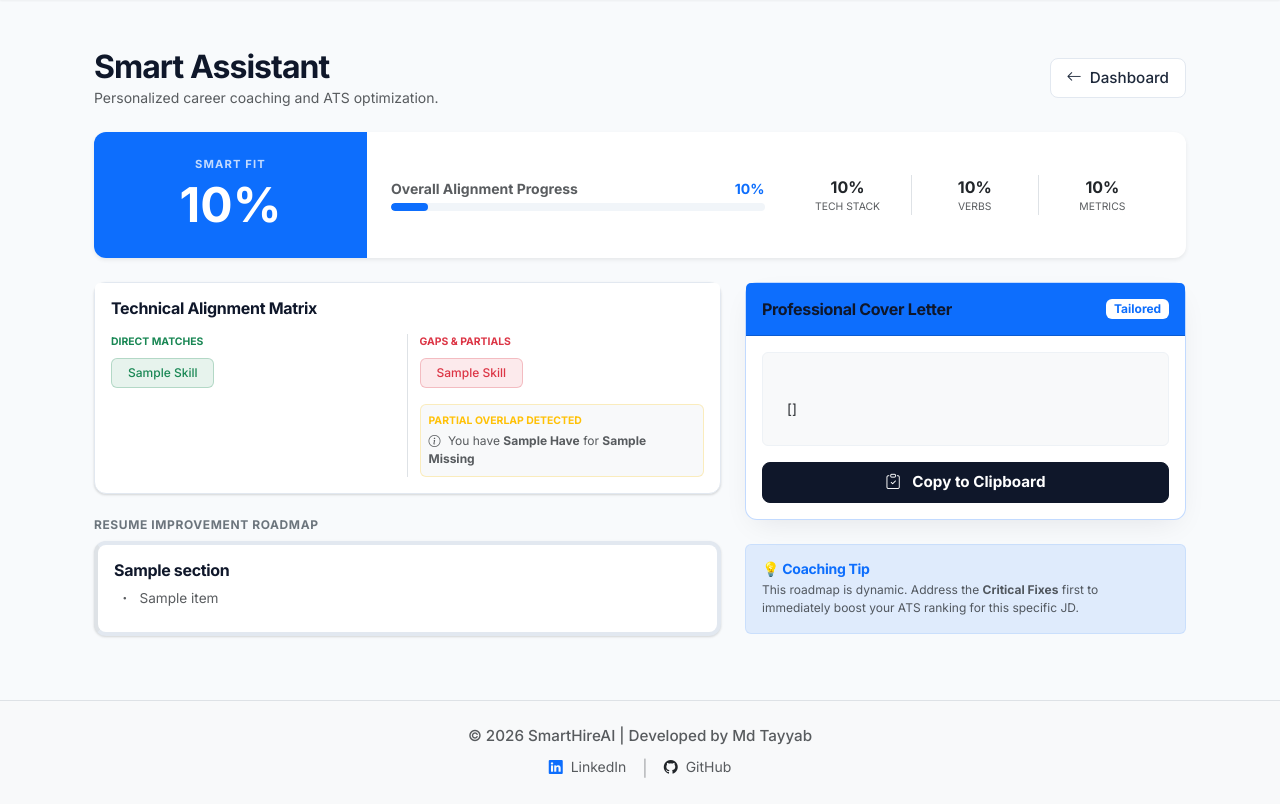
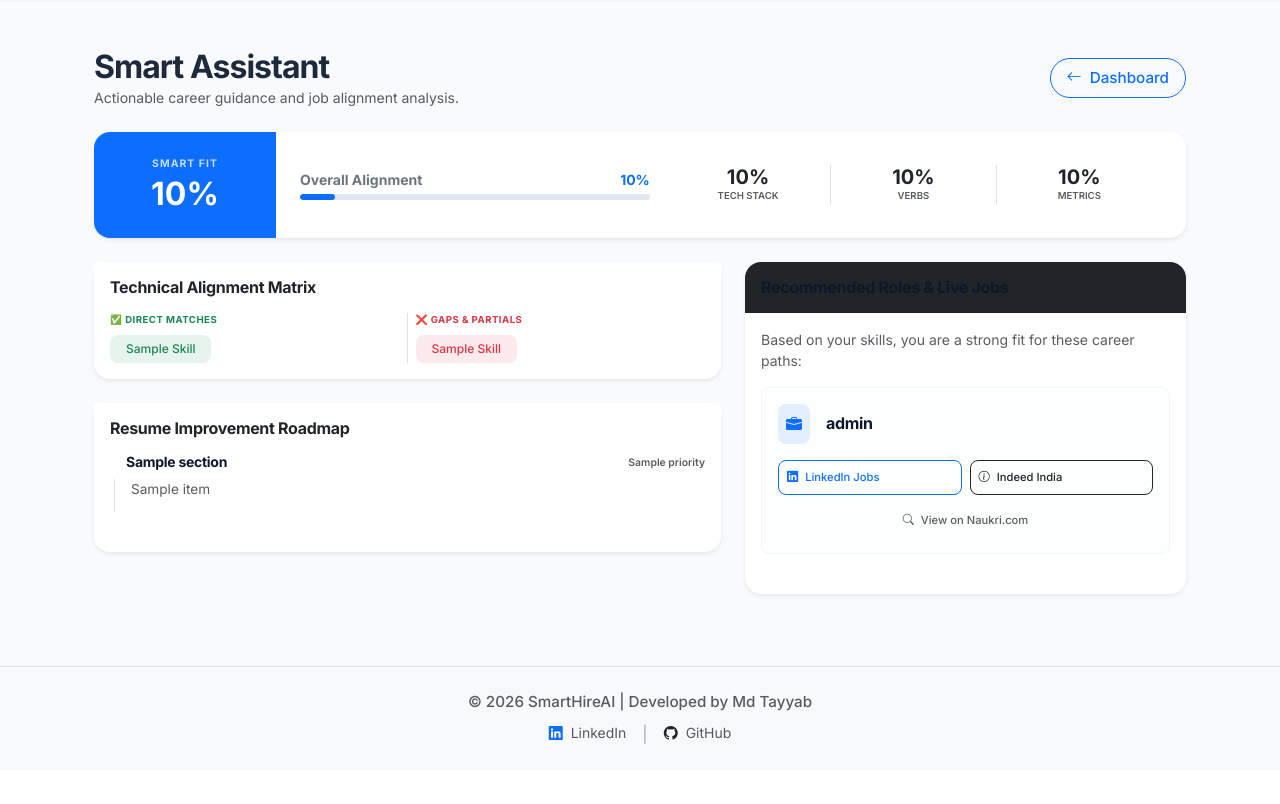
Before and after one commit to pandu0426/SmartHireAI, a Django app: template templates/analysis/smart_assistant.html in a window 1280 px wide. Shown: the part 70-874 px from the top of the page. After the commit the page ends 814 px from the top, so only its background shows below. Run offline with Django 4.2, Linux system fonts and the light colour scheme; the template is opened without the code that fills it: most values are stand-ins (such as "Sample title", 1, 10 or a date in 2020).

Commit message:
updated Smart Job Assistant

```diff
--- a/templates/analysis/smart_assistant.html
+++ b/templates/analysis/smart_assistant.html
@@ -6,45 +6,47 @@
     <!-- Compact Header -->
     <div class="d-flex justify-content-between align-items-center mb-4">
         <div>
-            <h2 class="fw-bold mb-0" style="letter-spacing: -0.03em;">Smart Assistant</h2>
-            <p class="text-muted small mb-0">Personalized career coaching and ATS optimization.</p>
+            <h2 class="fw-bold mb-0" style="letter-spacing: -0.03em; color: #1e293b;">Smart Assistant</h2>
+            <p class="text-muted small mb-0">Actionable career guidance and job alignment analysis.</p>
         </div>
-        <a href="{% url 'job_match' match.resume.id %}" class="btn btn-sm btn-outline-secondary px-3">
+        <a href="{% url 'job_match' match.resume.id %}" class="btn btn-sm btn-outline-primary px-3 rounded-pill">
             <i class="bi bi-arrow-left me-1"></i> Dashboard
         </a>
     </div>
 
-    <!-- Production-Level Score Card (Horizontal & Compact) -->
-    <div class="card card-custom mb-4 overflow-hidden border-0 shadow-sm">
+    <!-- Compact Ribbon Header -->
+    <div class="card border-0 shadow-sm mb-4 rounded-4 overflow-hidden">
+        <div class="card-body p-0">
             <div class="row g-0 align-items-center">
-            <div class="col-md-3 bg-primary text-white p-4 text-center">
-                <div class="small opacity-75 text-uppercase fw-bold mb-1" style="font-size: 0.7rem; letter-spacing: 0.1em;">Smart Fit</div>
-                <div class="display-5 fw-bold">{{ analysis.smart_score }}%</div>
+                <div class="col-md-2 bg-primary text-white p-4 text-center">
+                    <div class="small opacity-75 text-uppercase fw-bold mb-1" style="font-size: 0.65rem; letter-spacing: 0.1em;">Smart Fit</div>
+                    <div class="h2 fw-bold mb-0">{{ analysis.smart_score }}%</div>
                 </div>
-            <div class="col-md-9 p-4">
-                <div class="row g-4 align-items-center">
-                    <div class="col-lg-6">
+                <div class="col-md-10 p-3 px-4">
+                    <div class="row align-items-center g-3">
+                        <div class="col-lg-5">
                             <div class="d-flex justify-content-between mb-1">
-                            <span class="small fw-bold text-muted">Overall Alignment Progress</span>
+                                <span class="small fw-bold text-secondary">Overall Alignment</span>
                                 <span class="small fw-bold text-primary">{{ analysis.smart_score }}%</span>
                             </div>
-                        <div class="progress" style="height: 8px;">
+                            <div class="progress" style="height: 6px;">
                                 <div class="progress-bar bg-primary" style="width: {{ analysis.smart_score }}%"></div>
                             </div>
                         </div>
-                    <div class="col-lg-6">
-                        <div class="row text-center g-2">
+                        <div class="col-lg-7">
+                            <div class="row text-center g-0">
                                 <div class="col-4 border-end">
-                                <div class="fw-bold text-dark">{{ analysis.tech_score }}%</div>
-                                <div class="text-muted" style="font-size: 0.65rem; text-transform: uppercase;">Tech Stack</div>
+                                    <div class="fw-bold text-dark h5 mb-0">{{ analysis.tech_score }}%</div>
+                                    <div class="text-muted small text-uppercase fw-semibold" style="font-size: 0.6rem;">Tech Stack</div>
                                 </div>
                                 <div class="col-4 border-end">
-                                <div class="fw-bold text-dark">{{ analysis.verb_score }}%</div>
-                                <div class="text-muted" style="font-size: 0.65rem; text-transform: uppercase;">Verbs</div>
+                                    <div class="fw-bold text-dark h5 mb-0">{{ analysis.verb_score }}%</div>
+                                    <div class="text-muted small text-uppercase fw-semibold" style="font-size: 0.6rem;">Verbs</div>
                                 </div>
                                 <div class="col-4">
-                                <div class="fw-bold text-dark">{{ analysis.metric_score }}%</div>
-                                <div class="text-muted" style="font-size: 0.65rem; text-transform: uppercase;">Metrics</div>
+                                    <div class="fw-bold text-dark h5 mb-0">{{ analysis.metric_score }}%</div>
+                                    <div class="text-muted small text-uppercase fw-semibold" style="font-size: 0.6rem;">Metrics</div>
+                                </div>
                             </div>
                         </div>
                     </div>
@@ -54,131 +56,116 @@
     </div>
 
     <div class="row g-4">
-        <!-- Left Analysis Pane -->
+        <!-- LEFT COLUMN: Analysis & Roadmap -->
         <div class="col-lg-7">
-            <!-- 2-Column Technical Alignment -->
-            <div class="card card-custom mb-4">
-                <div class="card-header bg-white py-3 border-bottom-0">
-                    <h6 class="fw-bold mb-0">Technical Alignment Matrix</h6>
+            <!-- Technical Alignment Matrix -->
+            <div class="card border-0 shadow-sm mb-4 rounded-4">
+                <div class="card-header bg-white py-3 border-0">
+                    <h6 class="fw-bold mb-0 text-dark">Technical Alignment Matrix</h6>
                 </div>
                 <div class="card-body pt-0">
-                    <div class="row g-4">
+                    <div class="row g-3">
                         <div class="col-md-6 border-end">
-                            <label class="text-success small fw-bold text-uppercase mb-2 d-block" style="font-size: 0.65rem;">Direct Matches</label>
+                            <label class="text-success small fw-bold text-uppercase mb-2 d-block" style="font-size: 0.6rem; letter-spacing: 0.05em;">✅ Direct Matches</label>
                             <div class="d-flex flex-wrap gap-2">
                                 {% for skill in analysis.matched_skills %}
-                                    <span class="badge bg-success bg-opacity-10 text-success border border-success border-opacity-25 py-2 px-3 fw-medium" style="font-size: 0.75rem;">{{ skill|title }}</span>
+                                    <span class="badge bg-success bg-opacity-10 text-success border-0 py-2 px-3 fw-medium" style="font-size: 0.75rem;">{{ skill|title }}</span>
                                 {% empty %}
                                     <p class="text-muted small italic">No direct matches identified.</p>
                                 {% endfor %}
                             </div>
                         </div>
                         <div class="col-md-6">
-                            <label class="text-danger small fw-bold text-uppercase mb-2 d-block" style="font-size: 0.65rem;">Gaps & Partials</label>
+                            <label class="text-danger small fw-bold text-uppercase mb-2 d-block" style="font-size: 0.6rem; letter-spacing: 0.05em;">❌ Gaps & Partials</label>
                             <div class="d-flex flex-wrap gap-2">
                                 {% for skill in analysis.missing_skills %}
-                                    <span class="badge bg-danger bg-opacity-10 text-danger border border-danger border-opacity-25 py-2 px-3 fw-medium" style="font-size: 0.75rem;">{{ skill|title }}</span>
+                                    <span class="badge bg-danger bg-opacity-10 text-danger border-0 py-2 px-3 fw-medium" style="font-size: 0.75rem;">{{ skill|title }}</span>
                                 {% empty %}
                                     <span class="badge bg-success-subtle text-success px-3 py-2">Full Tech Coverage!</span>
                                 {% endfor %}
                             </div>
-                            {% if analysis.partial_matches %}
-                                <div class="mt-3 p-2 bg-light rounded border border-warning border-opacity-25">
-                                    <div class="text-warning fw-bold mb-1" style="font-size: 0.65rem; text-transform: uppercase;">Partial Overlap Detected</div>
-                                    {% for p in analysis.partial_matches %}
-                                        <div class="text-muted" style="font-size: 0.75rem;">
-                                            <i class="bi bi-info-circle me-1"></i> You have <strong>{{ p.have|title }}</strong> for <strong>{{ p.missing|title }}</strong>
-                                        </div>
-                                    {% endfor %}
-                                </div>
-                            {% endif %}
                         </div>
                     </div>
                 </div>
             </div>
 
-            <!-- Resume Improvement Roadmap (NEW) -->
-            <div class="mb-2">
-                <h6 class="fw-bold text-uppercase text-secondary" style="font-size: 0.75rem; letter-spacing: 0.05em;">Resume Improvement Roadmap</h6>
+            <!-- Merged Resume Improvement Roadmap -->
+            <div class="card border-0 shadow-sm rounded-4">
+                <div class="card-header bg-white py-3 border-0">
+                    <h6 class="fw-bold mb-0 text-dark">Resume Improvement Roadmap</h6>
                 </div>
-
+                <div class="card-body pt-0">
                     {% for section in analysis.roadmap %}
-            <div class="card card-custom mb-3 border-start border-4 border-{{ section.color }}">
-                <div class="card-body p-3">
-                    <div class="d-flex justify-content-between align-items-center mb-2">
-                        <h6 class="fw-bold mb-0 text-{{ section.color }}">{{ section.title }}</h6>
-                        <span class="badge rounded-pill bg-{{ section.color }} bg-opacity-10 text-{{ section.color }}" style="font-size: 0.6rem;">{{ section.priority }}</span>
+                        <div class="mb-4">
+                            <div class="d-flex align-items-center mb-2">
+                                <span class="badge bg-{{ section.color }} p-1 me-2" style="width: 8px; height: 8px; border-radius: 50%;"> </span>
+                                <h6 class="fw-bold mb-0 small text-{{ section.color }}">{{ section.title }}</h6>
+                                <span class="ms-auto text-muted" style="font-size: 0.65rem; font-weight: 600;">{{ section.priority }}</span>
                             </div>
-                    <ul class="list-unstyled mb-0 ms-1">
+                            <div class="ps-3 border-start ms-1 pb-1">
                                 {% for item in section.items %}
-                            <li class="mb-2 text-muted" style="font-size: 0.85rem;">
-                                <i class="bi bi-dot me-1 text-{{ section.color }}"></i> {{ item|safe }}
-                            </li>
+                                    <div class="text-muted mb-2" style="font-size: 0.85rem; line-height: 1.5;">
+                                        {{ item|safe }}
+                                    </div>
                                 {% endfor %}
-                    </ul>
                             </div>
                         </div>
                     {% endfor %}
                 </div>
+            </div>
+        </div>
 
-        <!-- Right Side: Cover Letter -->
+        <!-- RIGHT COLUMN: Tools & Actions -->
         <div class="col-lg-5">
-            <div class="card card-custom border-primary border-opacity-25 sticky-top" style="top: 20px; box-shadow: 0 10px 30px -10px rgba(15, 23, 42, 0.1);">
-                <div class="card-header bg-primary text-white py-3 d-flex justify-content-between align-items-center">
-                    <h6 class="fw-bold mb-0">Professional Cover Letter</h6>
-                    <span class="badge bg-white text-primary small">Tailored</span>
+            <!-- Recommended Roles & Live Jobs (NEW) -->
+            <div class="card border-0 shadow-sm mb-4 rounded-4 overflow-hidden">
+                <div class="card-header bg-dark text-white py-3 border-0">
+                    <h6 class="fw-bold mb-0">Recommended Roles & Live Jobs</h6>
                 </div>
                 <div class="card-body">
-                    <div id="coverLetterBox" class="bg-light p-4 rounded mb-3" style="white-space: pre-line; max-height: 480px; overflow-y: auto; font-size: 0.85rem; font-family: 'Inter', sans-serif; line-height: 1.6; border: 1px solid #eef2f6;">
-                        {{ analysis.cover_letter }}
+                    <p class="text-muted small mb-3">Based on your skills, you are a strong fit for these career paths:</p>
+
+                    {% for role_data in analysis.recommended_roles %}
+                        <div class="mb-4 p-3 rounded-3 border border-light bg-light bg-opacity-25">
+                            <div class="d-flex align-items-center mb-3">
+                                <div class="bg-primary bg-opacity-10 text-primary p-2 rounded-3 me-3">
+                                    <i class="bi bi-briefcase-fill"></i>
+                                </div>
+                                <h6 class="fw-bold mb-0">{{ role_data.role }}</h6>
+                            </div>
+                            <div class="row g-2">
+                                <div class="col-6">
+                                    <a href="{{ role_data.linkedin }}" target="_blank" class="btn btn-sm btn-outline-primary w-100 text-start px-2" style="font-size: 0.7rem;">
+                                        <i class="bi bi-linkedin me-1"></i> LinkedIn Jobs
+                                    </a>
+                                </div>
+                                <div class="col-6">
+                                    <a href="{{ role_data.indeed }}" target="_blank" class="btn btn-sm btn-outline-dark w-100 text-start px-2" style="font-size: 0.7rem;">
+                                        <i class="bi bi-info-circle me-1"></i> Indeed India
+                                    </a>
+                                </div>
+                                <div class="col-12">
+                                    <a href="{{ role_data.naukri }}" target="_blank" class="btn btn-sm btn-link text-muted w-100 text-center text-decoration-none" style="font-size: 0.7rem;">
+                                        <i class="bi bi-search me-1"></i> View on Naukri.com
+                                    </a>
+                                </div>
+                            </div>
+                        </div>
+                    {% endfor %}
+                </div>
             </div>
 
-                    <button class="btn btn-primary w-100 py-2 fw-bold" onclick="copyCoverLetter()" id="copyBtn">
-                        <i class="bi bi-clipboard-check me-2"></i> Copy to Clipboard
-                    </button>
-
-                    <div id="copyAlert" class="alert alert-success mt-2 d-none py-2 px-3 text-center border-0 small">
-                        <i class="bi bi-check-lg me-1"></i> Copied and ready to use!
         </div>
     </div>
 </div>
 
-            <div class="mt-4 p-3 rounded bg-primary bg-opacity-10 border border-primary border-opacity-10">
-                <h6 class="fw-bold text-primary small mb-1">💡 Coaching Tip</h6>
-                <p class="text-muted mb-0" style="font-size: 0.75rem;">This roadmap is dynamic. Address the <strong>Critical Fixes</strong> first to immediately boost your ATS ranking for this specific JD.</p>
-            </div>
-        </div>
-    </div>
-</div>
-
-<script>
-function copyCoverLetter() {
-    const text = `{{ analysis.cover_letter|escapejs }}`;
-    navigator.clipboard.writeText(text).then(() => {
-        const btn = document.getElementById('copyBtn');
-        const alert = document.getElementById('copyAlert');
-
-        btn.classList.replace('btn-primary', 'btn-success');
-        alert.classList.remove('d-none');
-
-        setTimeout(() => {
-            btn.classList.replace('btn-success', 'btn-primary');
-            alert.classList.add('d-none');
-        }, 3000);
-    });
-}
-</script>
-
 <style>
-    .circular-chart { display: block; margin: 10px auto; max-width: 100%; max-height: 100%; }
-    .circle-bg { stroke: #f1f5f9; }
-    .circle { animation: progress 1s ease-out forwards; }
-    @keyframes progress { from { stroke-dasharray: 0, 100; } }
-    .progress { background-color: #f1f5f9; border-radius: 100px; }
+    body { background-color: #f8fafc; }
+    .progress { background-color: #e2e8f0; border-radius: 100px; }
     .progress-bar { border-radius: 100px; }
-    .badge { border-radius: 6px; }
-    #coverLetterBox::-webkit-scrollbar { width: 4px; }
-    #coverLetterBox::-webkit-scrollbar-thumb { background: #e2e8f0; border-radius: 10px; }
-    .card-custom { border-radius: 12px; }
+    .badge { border-radius: 8px; }
+    .card { transition: transform 0.2s ease; }
+    .btn-outline-primary:hover { background-color: #3b82f6; color: white; }
+    .border-light { border-color: #f1f5f9 !important; }
 </style>
 {% endblock %}
```
Also changed, not shown: analysis/utils.py (+49 -31 lines). Lines whose indentation alone changed are shown as unchanged.
